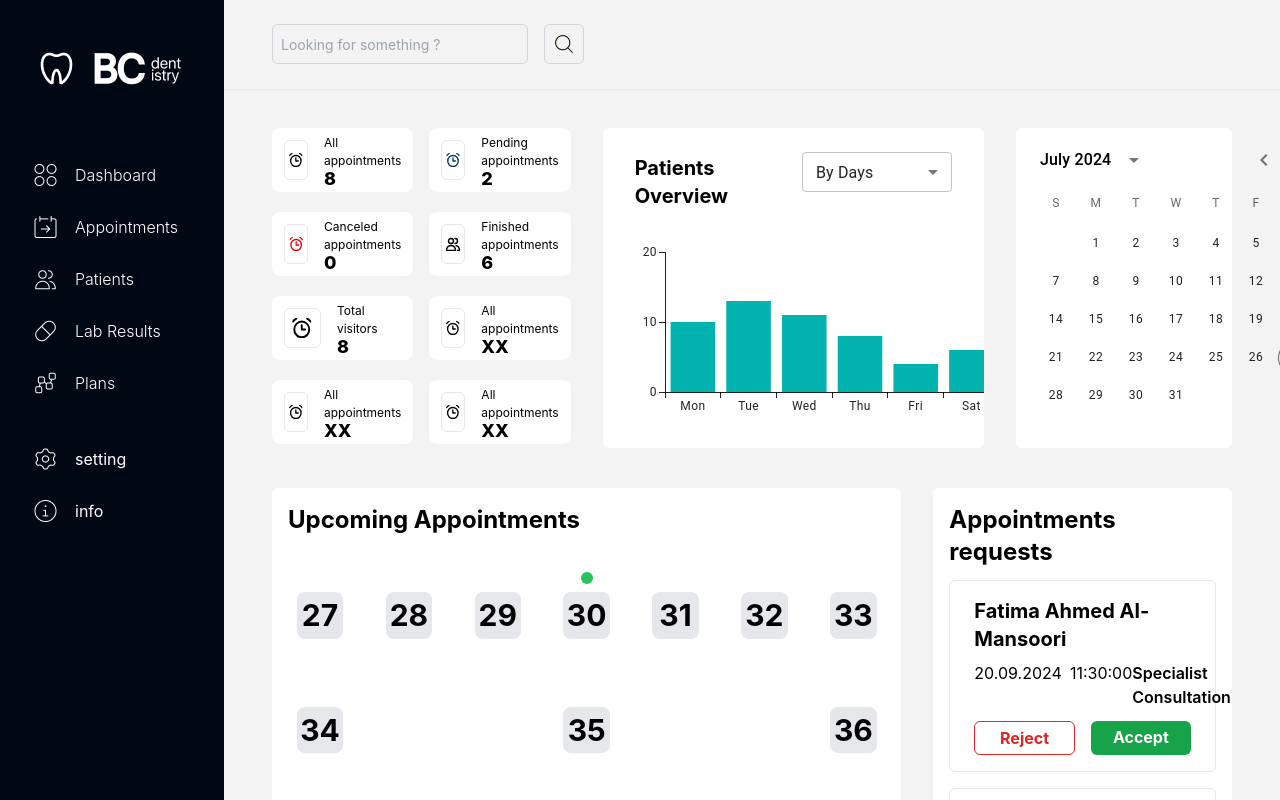
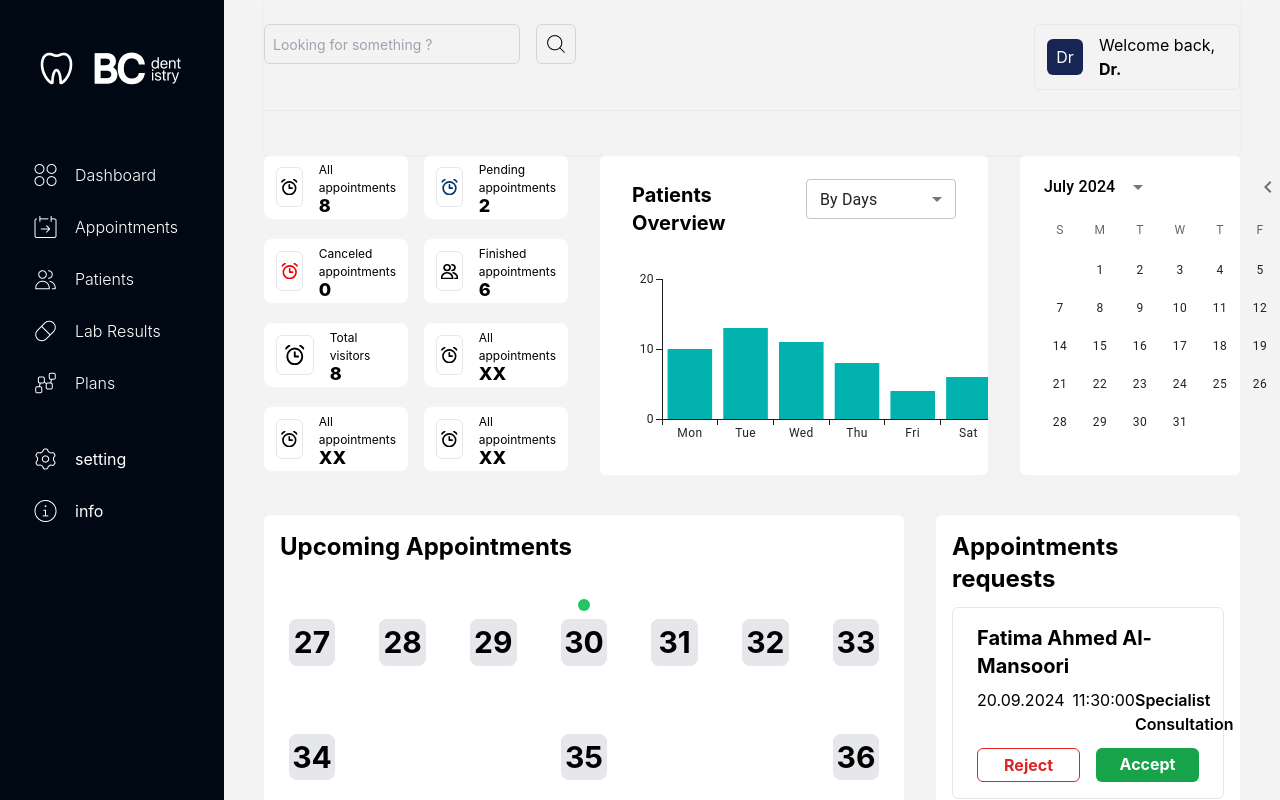
Before and after one commit to amxr21/bc-dentistry-frontend, a React (Vite) app: page / in a window 1280 px wide. Shown: the top 800 px of the page. Built offline with nearby package versions, Linux system fonts and the light colour scheme; a web font is replaced by a local one.

Commit message:
update web app laout

```diff
--- a/src/App.jsx
+++ b/src/App.jsx
@@ -13,8 +13,10 @@ function App() {
     <div className="flex">
       <Router>
         <Navbar />
-        <div className="ml-[14em] flex w-full">
+        <div className="relative ml-[14em] flex flex-col w-full px-10">
           <Topbar />
+
+
           <Routes>
             {homePaths.map((path) => (
               <Route key={Math.random() * 10} path={path} element={<Home/>} />
--- a/src/assets/Pages/Patients.jsx
+++ b/src/assets/Pages/Patients.jsx
@@ -6,7 +6,7 @@ import Lo from "../images/icons/calendar.svg"
 
 const Patients = () => {
     return (
-        <div id="Patients" className="grid grid-cols-12 mt-32 px-12 gap-x-8" style={{gridTemplateColumns: '2fr 8fr'}}>
+        <div id="Patients" className="grid grid-cols-12 gap-x-8" style={{gridTemplateColumns: '2fr 8fr'}}>
             <PatientsFilters />
             <div className="flex flex-col w-full gap-y-4">
                 <div className="flex items-center bg-white px-4 py-3 rounded-md w-full justify-between">
--- a/src/assets/Pages/Plans.jsx
+++ b/src/assets/Pages/Plans.jsx
@@ -1,6 +1,6 @@
 const Plans = () => {
     return (
-        <div id="Plans"></div>
+        <div id="Plans">s</div>
     )
 }
 
--- a/src/assets/Sections/Topbar.jsx
+++ b/src/assets/Sections/Topbar.jsx
@@ -3,7 +3,7 @@ import Notifications from "../components/Notifications";
 
 const Topbar = () => {
     return (
-        <div id="top-bar" className="px-12 py-6 flex fixed w-[92em] h-30 z-50 shadow-sm ">
+        <div id="top-bar" className="py-6 w-full h-fit z-50 shadow-sm">
             <div className="flex justify-between w-full">
                 <SearchBar />
                 <Notifications />
--- a/src/assets/components/MainContainer.jsx
+++ b/src/assets/components/MainContainer.jsx
@@ -1,6 +1,6 @@
 const MainContainer = ({Id, children, classes, stlyes}) => {
     return (
-        <div id={Id} className={`grid grid-cols-12 mt-32 px-12 gap-x-8 ${classes}`} >
+        <div id={Id} className={`grid grid-cols-12 gap-x-8 ${classes}`} style={stlyes} >
             {children}
         </div>
     )
--- a/src/assets/components/Notifications.jsx
+++ b/src/assets/components/Notifications.jsx
@@ -1,9 +1,14 @@
 import Alarm from "../images/icons/notifications.png"
+import UserType from "./UserType";
 
 const Notifications = () => {
     return (
-        <div id="Notifications" className="w-10 h-10 flex p-2 cursor-pointer">
-            <img src={Alarm} alt="" />
+        <div className="flex items-center gap-x-8">
+            <UserType type={"Doctor"} />
+            {/* <div id="Notifications" className="w-10 h-10 flex p-2 cursor-pointer">
+                <img src={Alarm} alt="" />
+            </div> */}
+
         </div>
     )
 }
--- /dev/null
+++ b/src/assets/components/UserType.jsx
@@ -0,0 +1,16 @@
+const UserType = ({type}) => {
+    const t = {
+        Doctor: 'Dr',
+        Admin: 'A',
+    }
+    return(
+        <div id="UserType" className="flex items-center gap-x-4 py-2 px-3 rounded-md border">
+            <div className="pfp flex items-center justify-center w-9 h-9 bg-blue-950 rounded-md text-white">
+                {t[type]}
+            </div>
+            <h2 className="w-32 ">Welcome back, <span className="font-bold">{t[type]}. </span></h2>
+        </div>
+    )
+}
+
+export default UserType;
```
